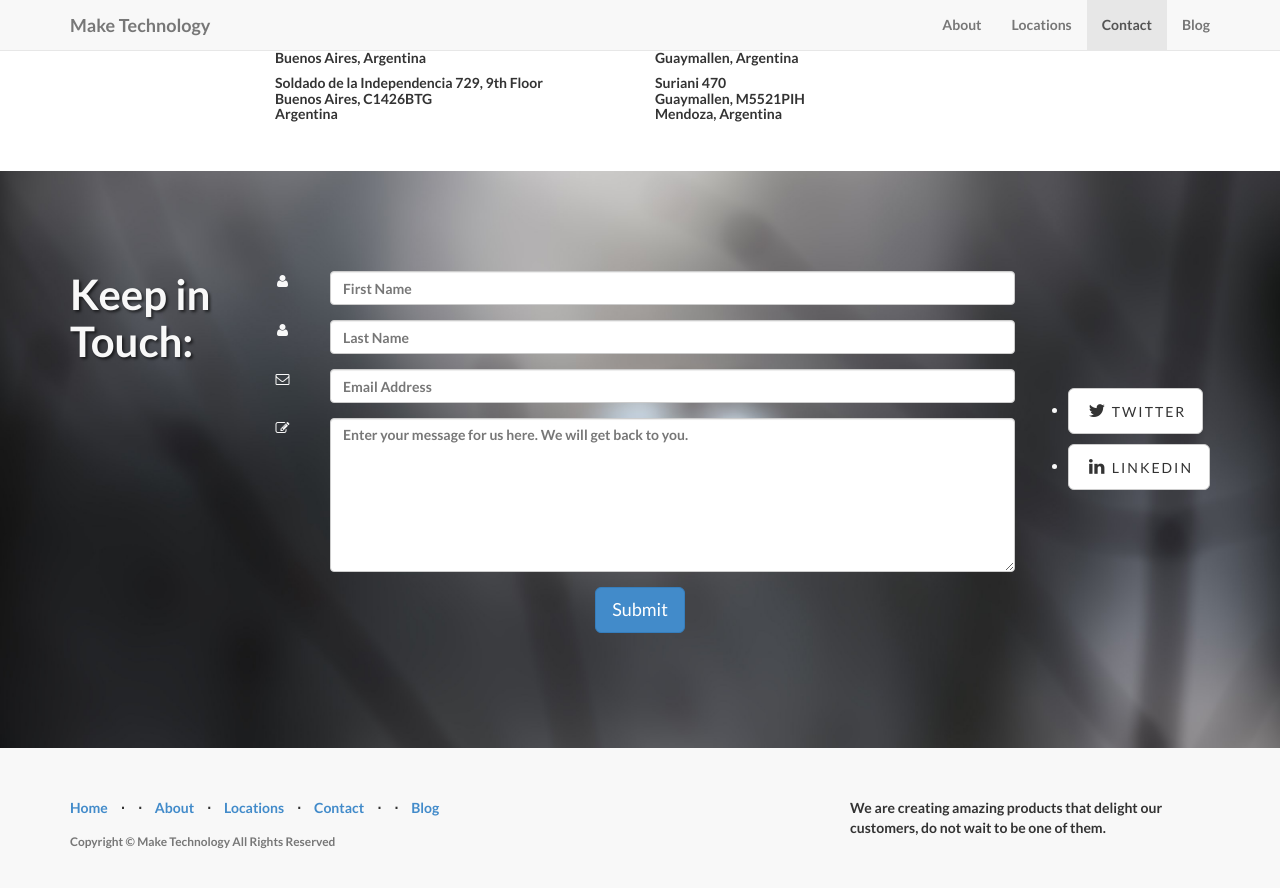
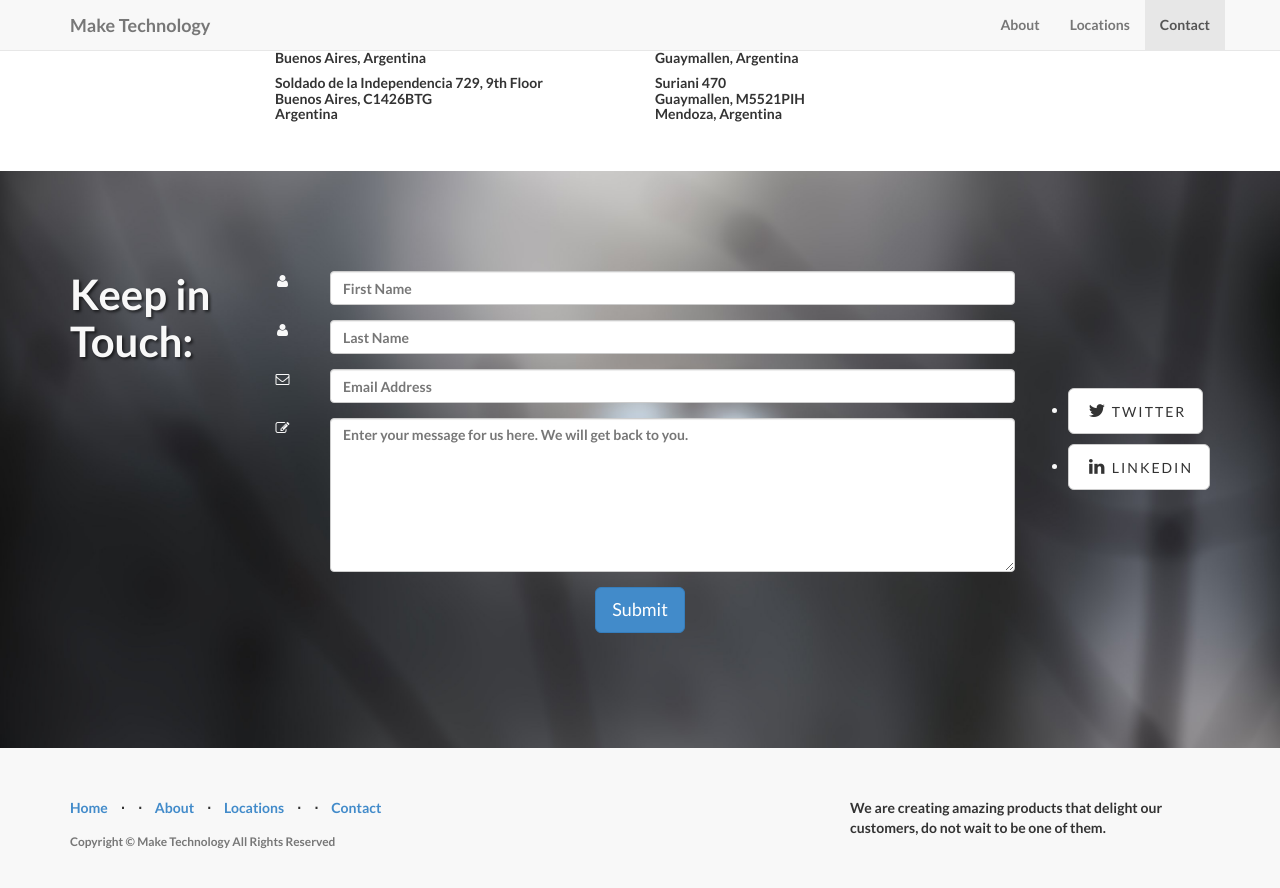
Before and after one commit to wemaketechnology/wemaketechnology.github.io, a Jekyll site: the page built from index.html, in a window 1280 px wide and 900 px high, scrolled down 2017 px. Shown: the top 888 px of the window. Built offline with Jekyll 4.4.1, drawn with Linux system fonts in a browser that asks for light colours.

Commit message:
Removing blog section for the time being

```diff
--- a/_includes/footer.html
+++ b/_includes/footer.html
@@ -23,13 +23,9 @@
                         <a href="#locations">Locations</a>
                     </li>
                     <li class="footer-menu-divider">&sdot;</li>
+                    <li class="footer-menu-divider">&sdot;</li>
                     <li>
                         <a href="#contact">Contact</a>
-                    </li>
-                    <li class="footer-menu-divider">&sdot;</li>
-                    <li class="footer-menu-divider">&sdot;</li>
-                    <li>
-                        <a href="{{site.blog_path}}">Blog</a>
                     </li>
                 </ul>
                 <p class="copyright text-muted small">Copyright &copy; {{ site.title }} All Rights Reserved</p>
--- a/_includes/header.html
+++ b/_includes/header.html
@@ -31,9 +31,6 @@
                 <li>
                     <a class="page-scroll" href="#contact">Contact</a>
                 </li>
-                <li>
-                    <a href="{{site.blog_path}}">Blog</a>
-                </li>
             </ul>
         </div>
         <!-- /.navbar-collapse -->
--- a/blog.html
+++ /dev/null
@@ -1,6 +0,0 @@
----
-layout: page
-title: Blog
-subTitle: A Blog Page
----
-{% include blog.html %}
```
